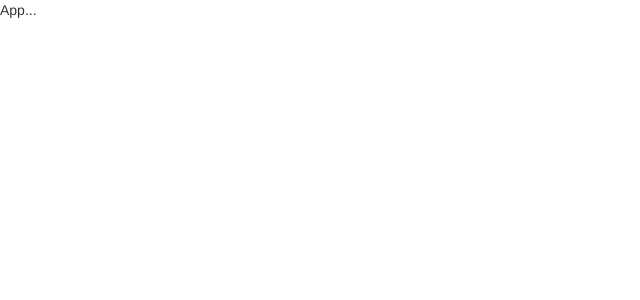
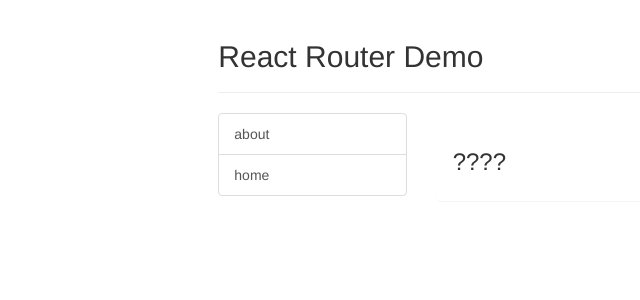
Before and after one commit to sven713/jsj, a React (Create React App) app: page / in a window 1280 px wide. Shown: the top 300 px of the page, without its empty margins (0-640 px from the left). Built offline with nearby package versions, Linux system fonts and the light colour scheme.

Commit message:
P77-35:24

```diff
--- a/src/App.js
+++ b/src/App.js
@@ -1,15 +1,40 @@
 import React, { Component } from 'react'
-
+import {Link , BrowserRouter} from 'react-router-dom'
 
 export default class gitDemo extends Component {
 
 
   render() {
     return (
-        <div >
+      <div id="root">
+      <div>
+        <div className="row">
+          <div className="col-xs-offset-2 col-xs-8">
+            <div className="page-header"><h2>React Router Demo</h2></div>
+          </div>
+        </div>
+        <div className="row">
+          <div className="col-xs-2 col-xs-offset-2">
+            <div className="list-group">
+              {/* <a className="list-group-item active" href="./about.html">About</a>
+              <a className="list-group-item" href="./home.html">Home</a> */}
+              <BrowserRouter>
+                <Link className='list-group-item' to='/about'>about</Link>
+                <Link className='list-group-item' to='/home'>home</Link>
+              </BrowserRouter>
 
-            App...
+            </div>
+          </div>
+          <div className="col-xs-6">
+            <div className="panel">
+              <div className="panel-body">
+                <h3>????</h3>
+              </div>
+            </div>
+          </div>
+        </div>
       </div>
+    </div>
     )
   }
 }
```
